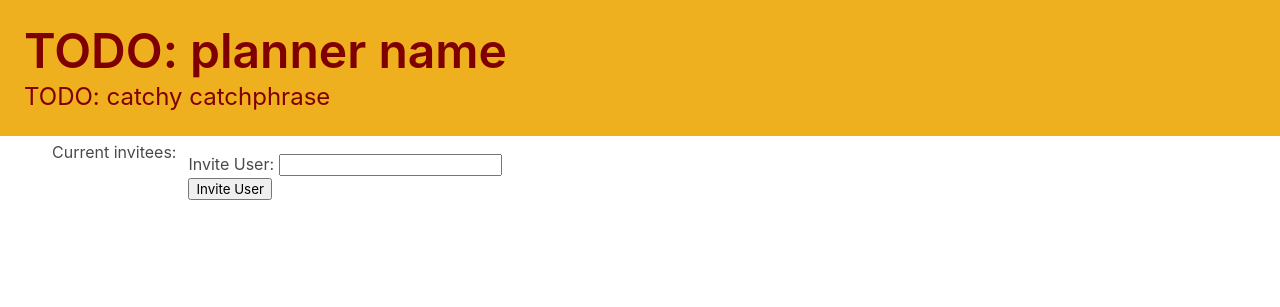
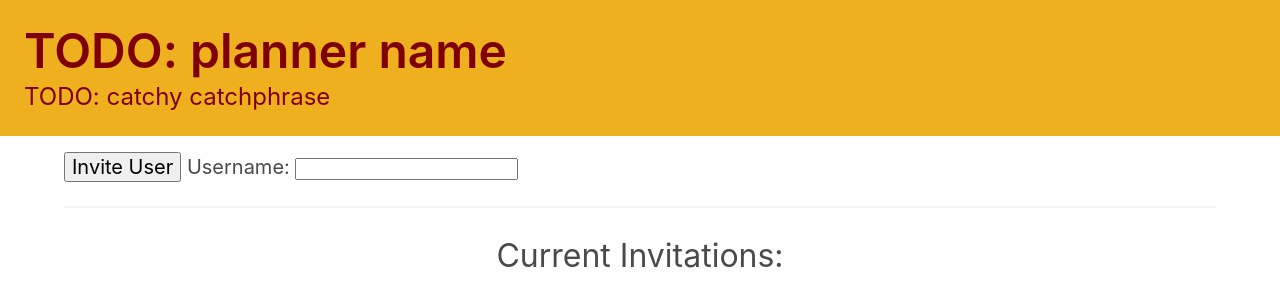
Before and after one commit to mikeryu/westmont-cs130-f23-team-gold, a Django app: template our_site/planner/templates/planner/event_modify_invitees.html in a window 1280 px wide. Shown: the top 307 px of the page. Run offline with Django 4.2, Linux system fonts and the light colour scheme; the template is opened without the code that fills it: values that come from a table or form of the project are taken from there, others are empty.

Commit message:
cleaned up ui a little

```diff
--- a/our_site/planner/forms.py
+++ b/our_site/planner/forms.py
@@ -31,7 +31,7 @@ class SelectUserForm(forms.Form):
 
 
 class AddInvitationForm(SelectUserForm):
-    user_name = forms.CharField(label="Invite User:", max_length=150, validators=[is_user_name])
+    user_name = forms.CharField(label="Username:", max_length=150, validators=[is_user_name])
 
 
 class RemoveInvitationForm(SelectUserForm):
--- a/our_site/planner/templates/planner/event_modify_invitees.html
+++ b/our_site/planner/templates/planner/event_modify_invitees.html
@@ -1,10 +1,6 @@
 {% extends 'base.html' %}
 
 {% block content %}
-
-    <p>
-        Current invitees:
-    </p>
 
     <div class="column">
         {% if messages %}
@@ -15,20 +11,28 @@
             </ul>
         {% endif %}
 
-        <form method="post" action="">
+        <form class="is-size-5" method="post" action="">
             {% csrf_token %}
-            {{ invite_form.as_div }}
-            <input type="submit" value="Invite User" name="add">
+            <input class="is-size-5" type="submit" value="Invite User" name="add" style="display: inline-block">
+            <div style="display: inline-block">
+                {{ invite_form.as_div }}
+            </div>
         </form>
+
+        <hr>
+        <header class="is-size-3 has-text-centered">Current Invitations:</header>
 
          {% for invitee in invitees %}
             <div class="box">
-                {{ invitee.name }}
-                <form method="post" action="">
+                <form method="post" action="" style="display: inline-block;">
                     {% csrf_token %}
                     {{ invitee.uninvite_form.user_name.as_hidden }}
-                    <input type="submit" value="Uninvite User" name="remove">
+                    <input class="has-background-danger is-size-5" type="submit" value="Rescind Invitation" name="remove">
                 </form>
+
+                <p class="is-size-5" style="display: inline-block;">
+                    {{ invitee.name }}
+                </p>
             </div>
         {% endfor %}
     </div>
```
